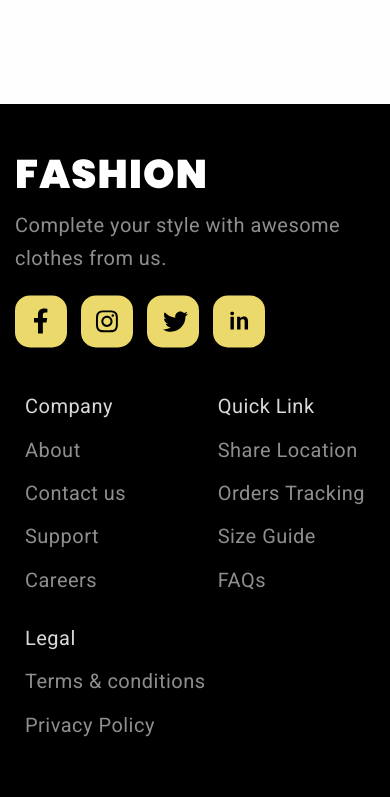
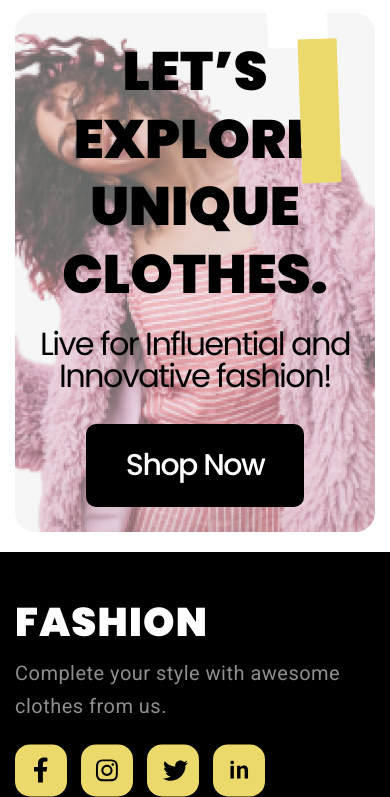
Before and after one commit to Dmither/Fashion, a website built with Vite: page index.html in a window 390 px wide. Shown: the part 47-844 px from the top of the page. Built offline with nearby package versions, Linux system fonts and the light colour scheme.

Commit message:
add hero

```diff
--- a/css/general.css
+++ b/css/general.css
@@ -1,7 +1,8 @@
-html,
 body {
 	font-family: "Poppins";
 	background-color: #fefefe;
+	display: flex;
+	flex-direction: column;
 }
 
 /* general container ============================================= */
@@ -27,13 +28,7 @@ body {
 }
 
 /*  */
-.wrapper {
-	min-height: 100%;
-	display: flex;
-	flex-direction: column;
-	overflow: hidden;
+
+.main {
+	flex: 1 1 auto;
 }
-.main {
-	flex: 1 0 auto;
-	min-height: 10px;
-}
--- a/css/header.css
+++ b/css/header.css
@@ -1,4 +1,5 @@
 .header {
+	z-index: 2;
 	position: -webkit-sticky;
 	position: sticky;
 	top: 0;
--- /dev/null
+++ b/css/hero.css
@@ -0,0 +1,146 @@
+.hero {
+	padding-top: 10px;
+	padding-bottom: 63px;
+}
+.hero__container {
+	border-radius: 59px;
+	background-color: #f4f6f5;
+	position: relative;
+	overflow: hidden;
+}
+.hero__main {
+	position: relative;
+	padding: 77px 40px 77px 119px;
+	z-index: 1;
+	width: 748px;
+	background-color: #f4f6f566;
+}
+.hero__title {
+	margin-bottom: 40px;
+	max-width: 474px;
+	font-size: 96px;
+	font-weight: 900;
+	line-height: 1.25;
+}
+.hero__title span{
+  position: relative;
+}
+.hero__title span:nth-child(1),
+.hero__title span:nth-child(3){
+  z-index: 1;
+}
+.hero__title span:nth-child(2)::before,
+.hero__title span:nth-child(4)::before {
+  content: '';
+  position: absolute;
+  width: calc(100% + 11px);
+  height: 100%;
+  left: -11px;
+  top: 0;
+  transform: translate(-2%, -90%) rotate(-2deg);
+}
+.hero__title span:nth-child(2)::before {
+  background-color: #fff;
+}
+.hero__title span:nth-child(4)::before {
+  background-color: #ebd96b;
+  transform: translate(0, -90%) rotate(-2deg);
+}
+.hero__description {
+	margin-bottom: 32px;
+	font-size: 32px;
+	letter-spacing: -1.6px;
+}
+.hero__btn-wrapper {
+	display: flex;
+	align-items: center;
+	-moz-column-gap: 34px;
+	column-gap: 34px;
+}
+
+.hero__btn {
+	display: block;
+	padding: 19px 40px;
+	border-radius: 10px;
+	background-color: #000;
+	font-size: 30px;
+	font-weight: 500;
+	letter-spacing: -1.5px;
+	color: #fff;
+	transition: all 0.2s ease 0s;
+}
+.hero__btn:hover,
+.hero__btn:focus {
+	border-radius: 0;
+	color: #ebd96b;
+}
+.hero__img {
+	position: absolute;
+	right: 81px;
+	bottom: 0;
+	width: 871px;
+	height: 784px;
+	align-self: stretch;
+	background-image: url(../public/img/hero-img.webp);
+	background-size: contain;
+	background-position: bottom center;
+	background-repeat: no-repeat;
+}
+
+@media (max-width: 1599.98px) {
+	.hero__main {
+		width: 100%;
+	}
+}
+@media (max-width: 1199.98px) {
+	.hero__main {
+		padding: 25px 50px;
+	}
+	.hero__img {
+		width: 700px;
+		height: 100%;
+		right: 0;
+		bottom: 0;
+	}
+	.hero__title {
+		max-width: 400px;
+		font-size: 78px;
+	}
+}
+@media (max-width: 767.98px) {
+  .hero {
+    padding-bottom: 20px;
+  }
+  .hero__container {
+    border-radius: 20px;
+  }
+	.hero__img {
+		width: 100%;
+		height: 100%;
+		right: 0;
+		bottom: 0;
+		background-size: cover;
+    background-position: center;
+	}
+	.hero__main {
+		text-align: center;
+		padding: 25px 10px;
+	}
+	.hero__title {
+		max-width: 320px;
+		margin-bottom: 20px;
+		margin-right: auto;
+		margin-left: auto;
+		font-size: 54px;
+	}
+	.hero__btn-wrapper {
+		justify-content: center;
+	}
+	.hero__vector {
+		display: none;
+	}
+  .hero__title span:nth-child(2)::before,
+  .hero__title span:nth-child(4)::before{
+    left: 0;
+  }
+}
--- a/css/style.css
+++ b/css/style.css
@@ -5,3 +5,4 @@
 @import url(./footer.css);
 
 /* content */
+@import url(./hero.css);
--- a/index.html
+++ b/index.html
@@ -11,7 +11,6 @@
 </head>
 
 <body>
-  <div class="wrapper">
   <header class="header">
     <div class="container">
       <div class="header__container">
@@ -37,7 +36,34 @@
     </div>
   </header>
   <main class="main">
-
+    <section class="hero">
+      <div class="container">
+        <div class="hero__container">
+          <div class="hero__main">
+            <h1 class="hero__title">
+              <span>LET’S</span>
+              <span>EXPLORE</span>
+              <span>UNIQUE</span>
+              <span>CLOTHES.</span>
+            </h1>
+            <p class="hero__description">Live for Influential and Innovative fashion!</p>
+            <div class="hero__btn-wrapper">
+              <svg class="hero__vector" width="190" height="32" viewBox="0 0 190 32" fill="none" xmlns="http://www.w3.org/2000/svg">
+                <path d="M0 30.6152C48 -11.7848 146.667 -1.05149 190 9.61518C176.4 33.6152 57.6667 33.6152 0 30.6152Z"
+                  fill="#EBD96B" />
+              </svg>
+              <button class="hero__btn">Shop Now</button>
+            </div>
+          </div>
+          <div class="hero__img">
+            <div></div>
+            <div></div>
+            <div></div>
+            <div></div>
+          </div>
+        </div>
+      </div>
+    </section>
   </main>
   <footer class="footer">
     <div class="container footer__container">
@@ -122,7 +148,6 @@
       </div>
     </div>
   </footer>
-  </div>
   <script type="module" src="./js/main.js"></script>
 </body>
 
```
Also changed, not shown: public/img/hero-img.webp (added). Lines whose indentation alone changed are shown as unchanged.
